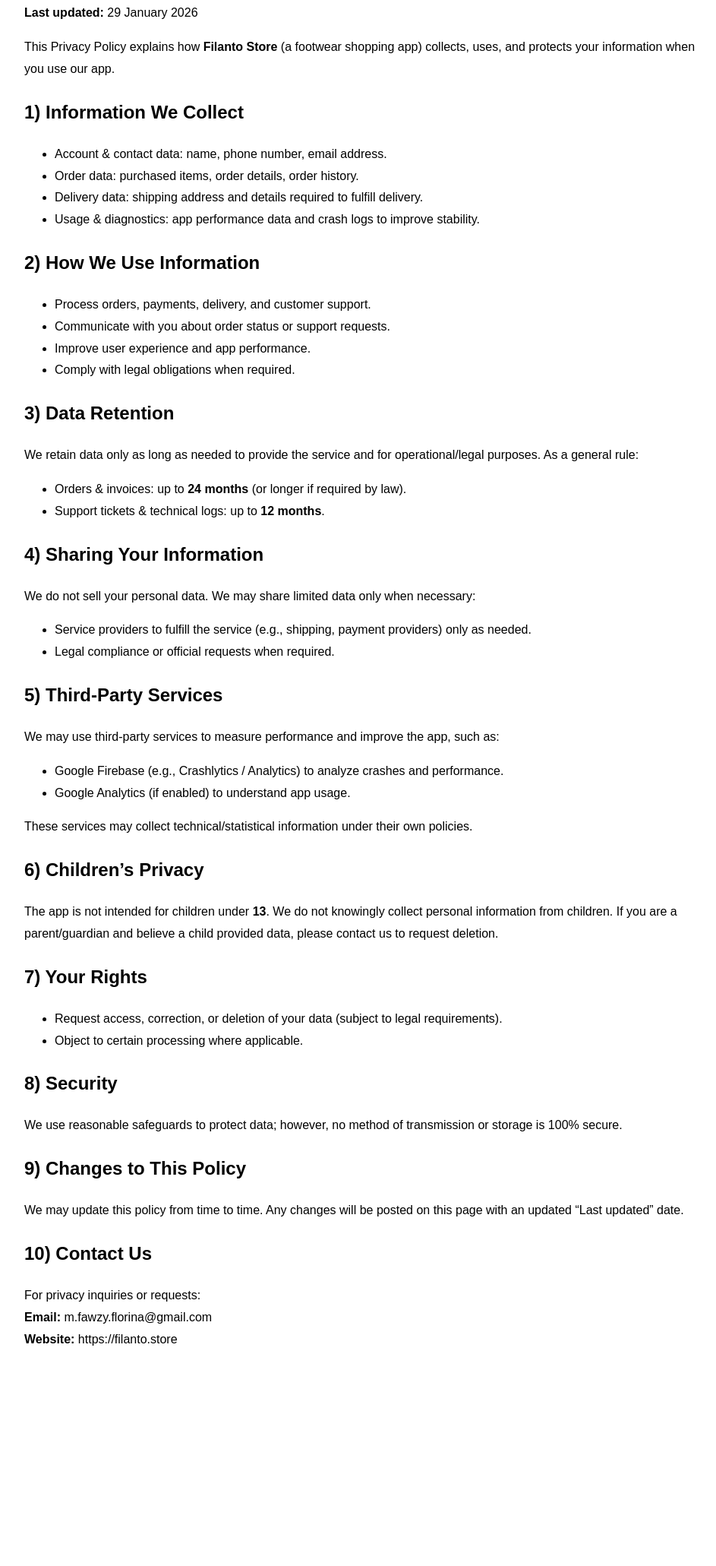
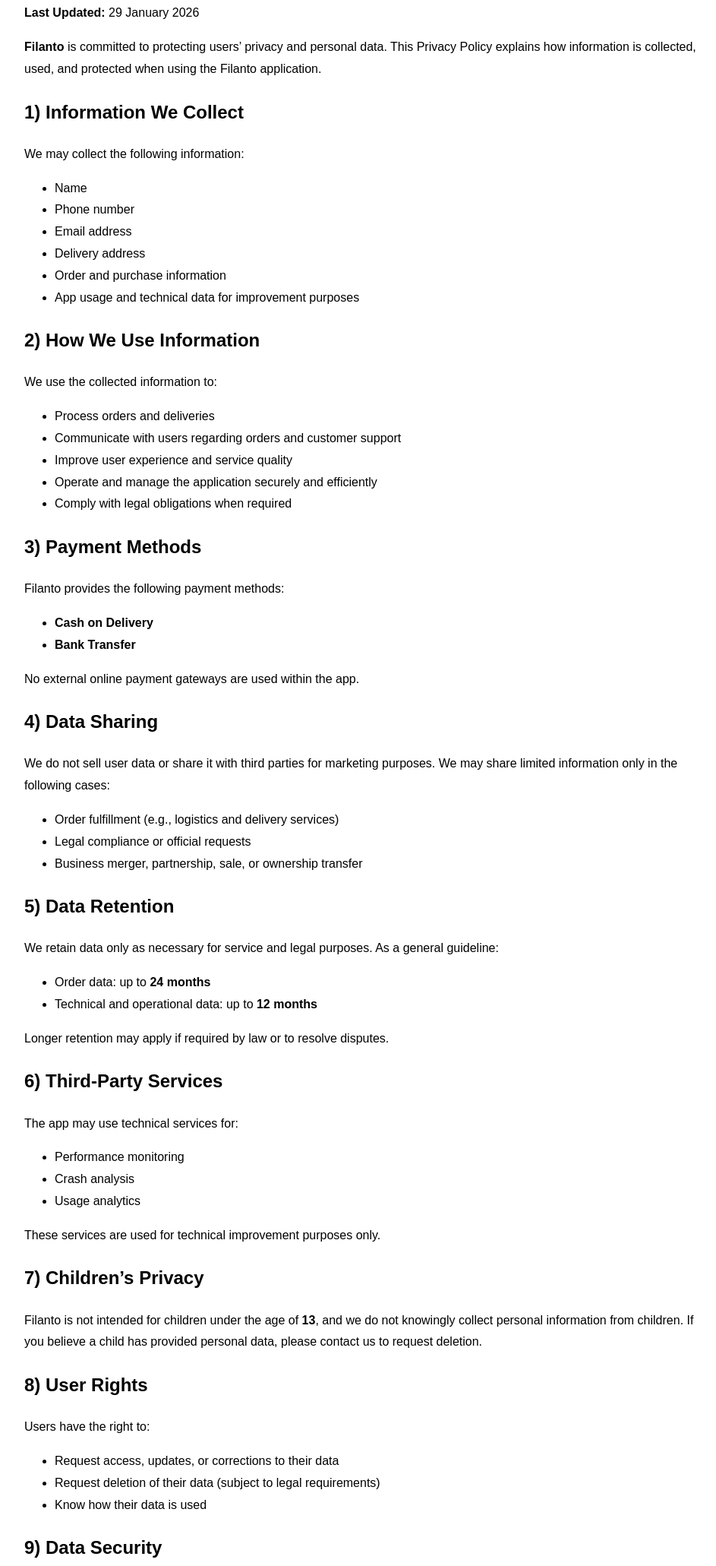
Before and after one commit to AhmedSaied22/filanto-privacy, a plain HTML site: page privacy-policy-en.html in a window 1280 px wide. Shown: the part 121-2182 px from the top of the page at 76% size, without its empty margins (158-1101 px from the left). Before the commit the page ends 1938 px from the top, so only its background shows below. Drawn offline with Linux system fonts and the light colour scheme.

Commit message:
Update privacy-policy-en.html

```diff
--- a/privacy-policy-en.html
+++ b/privacy-policy-en.html
@@ -3,78 +3,220 @@
 <head>
   <meta charset="utf-8" />
   <meta name="viewport" content="width=device-width, initial-scale=1" />
-  <title>Privacy Policy – Filanto Store</title>
+  <title>Privacy Policy – Filanto</title>
 </head>
-<body style="font-family: Arial; padding: 24px; line-height: 1.8; max-width: 900px; margin: auto;">
-  <h1>Privacy Policy – Filanto Store</h1>
-  <p><strong>Last updated:</strong> 29 January 2026</p>
+<body style="font-family: Arial, sans-serif; padding: 24px; line-height: 1.8; max-width: 900px; margin: auto;">
+  <h1>Privacy Policy – Filanto</h1>
+  <p><strong>Last Updated:</strong> 29 January 2026</p>
 
   <p>
-    This Privacy Policy explains how <strong>Filanto Store</strong> (a footwear shopping app) collects, uses, and protects your information when you use our app.
+    <strong>Filanto</strong> is committed to protecting users’ privacy and personal data.
+    This Privacy Policy explains how information is collected, used, and protected when using the Filanto application.
   </p>
 
   <h2>1) Information We Collect</h2>
+  <p>We may collect the following information:</p>
   <ul>
-    <li>Account & contact data: name, phone number, email address.</li>
-    <li>Order data: purchased items, order details, order history.</li>
-    <li>Delivery data: shipping address and details required to fulfill delivery.</li>
-    <li>Usage & diagnostics: app performance data and crash logs to improve stability.</li>
+    <li>Name</li>
+    <li>Phone number</li>
+    <li>Email address</li>
+    <li>Delivery address</li>
+    <li>Order and purchase information</li>
+    <li>App usage and technical data for improvement purposes</li>
   </ul>
 
   <h2>2) How We Use Information</h2>
+  <p>We use the collected information to:</p>
   <ul>
-    <li>Process orders, payments, delivery, and customer support.</li>
-    <li>Communicate with you about order status or support requests.</li>
-    <li>Improve user experience and app performance.</li>
-    <li>Comply with legal obligations when required.</li>
+    <li>Process orders and deliveries</li>
+    <li>Communicate with users regarding orders and customer support</li>
+    <li>Improve user experience and service quality</li>
+    <li>Operate and manage the application securely and efficiently</li>
+    <li>Comply with legal obligations when required</li>
   </ul>
 
-  <h2>3) Data Retention</h2>
-  <p>We retain data only as long as needed to provide the service and for operational/legal purposes. As a general rule:</p>
+  <h2>3) Payment Methods</h2>
+  <p>Filanto provides the following payment methods:</p>
   <ul>
-    <li>Orders & invoices: up to <strong>24 months</strong> (or longer if required by law).</li>
-    <li>Support tickets & technical logs: up to <strong>12 months</strong>.</li>
+    <li><strong>Cash on Delivery</strong></li>
+    <li><strong>Bank Transfer</strong></li>
+  </ul>
+  <p>No external online payment gateways are used within the app.</p>
+
+  <h2>4) Data Sharing</h2>
+  <p>
+    We do not sell user data or share it with third parties for marketing purposes.
+    We may share limited information only in the following cases:
+  </p>
+  <ul>
+    <li>Order fulfillment (e.g., logistics and delivery services)</li>
+    <li>Legal compliance or official requests</li>
+    <li>Business merger, partnership, sale, or ownership transfer</li>
   </ul>
 
-  <h2>4) Sharing Your Information</h2>
-  <p>We do not sell your personal data. We may share limited data only when necessary:</p>
+  <h2>5) Data Retention</h2>
+  <p>We retain data only as necessary for service and legal purposes. As a general guideline:</p>
   <ul>
-    <li>Service providers to fulfill the service (e.g., shipping, payment providers) only as needed.</li>
-    <li>Legal compliance or official requests when required.</li>
+    <li>Order data: up to <strong>24 months</strong></li>
+    <li>Technical and operational data: up to <strong>12 months</strong></li>
+  </ul>
+  <p>Longer retention may apply if required by law or to resolve disputes.</p>
+
+  <h2>6) Third-Party Services</h2>
+  <p>
+    The app may use technical services for:
+  </p>
+  <ul>
+    <li>Performance monitoring</li>
+    <li>Crash analysis</li>
+    <li>Usage analytics</li>
+  </ul>
+  <p>These services are used for technical improvement purposes only.</p>
+
+  <h2>7) Children’s Privacy</h2>
+  <p>
+    Filanto is not intended for children under the age of <strong>13</strong>, and we do not knowingly
+    collect personal information from children. If you believe a child has provided personal data, please contact us to request deletion.
+  </p>
+
+  <h2>8) User Rights</h2>
+  <p>Users have the right to:</p>
+  <ul>
+    <li>Request access, updates, or corrections to their data</li>
+    <li>Request deletion of their data (subject to legal requirements)</li>
+    <li>Know how their data is used</li>
   </ul>
 
-  <h2>5) Third-Party Services</h2>
-  <p>We may use third-party services to measure performance and improve the app, such as:</p>
-  <ul>
-    <li>Google Firebase (e.g., Crashlytics / Analytics) to analyze crashes and performance.</li>
-    <li>Google Analytics (if enabled) to understand app usage.</li>
-  </ul>
-  <p>These services may collect technical/statistical information under their own policies.</p>
-
-  <h2>6) Children’s Privacy</h2>
+  <h2>9) Data Security</h2>
   <p>
-    The app is not intended for children under <strong>13</strong>. We do not knowingly collect personal information from children. If you are a parent/guardian and believe a child provided data, please contact us to request deletion.
+    Filanto applies appropriate security measures to protect user data from unauthorized access or misuse.
+    However, no method of transmission or storage is 100% secure.
   </p>
 
-  <h2>7) Your Rights</h2>
+  <h2>10) Policy Updates</h2>
+  <p>
+    This policy may be updated from time to time. Updates will be published on this page with a revised “Last Updated” date.
+  </p>
+
+  <h2>11) Contact Us</h2>
+  <p>
+    For privacy-related inquiries:
+    <br/>
+    <strong>Email:</strong> m.fawzy.florina@gmail.com
+  </p>
+
+  <hr />
+  <p style="font-size: 14px; opacity: 0.85;">© 2026 Filanto</p>
+</body>
+</html>
+<!doctype html>
+<html lang="en">
+<head>
+  <meta charset="utf-8" />
+  <meta name="viewport" content="width=device-width, initial-scale=1" />
+  <title>Privacy Policy – Filanto</title>
+</head>
+<body style="font-family: Arial, sans-serif; padding: 24px; line-height: 1.8; max-width: 900px; margin: auto;">
+  <h1>Privacy Policy – Filanto</h1>
+  <p><strong>Last Updated:</strong> 29 January 2026</p>
+
+  <p>
+    <strong>Filanto</strong> is committed to protecting users’ privacy and personal data.
+    This Privacy Policy explains how information is collected, used, and protected when using the Filanto application.
+  </p>
+
+  <h2>1) Information We Collect</h2>
+  <p>We may collect the following information:</p>
   <ul>
-    <li>Request access, correction, or deletion of your data (subject to legal requirements).</li>
-    <li>Object to certain processing where applicable.</li>
+    <li>Name</li>
+    <li>Phone number</li>
+    <li>Email address</li>
+    <li>Delivery address</li>
+    <li>Order and purchase information</li>
+    <li>App usage and technical data for improvement purposes</li>
   </ul>
 
-  <h2>8) Security</h2>
-  <p>We use reasonable safeguards to protect data; however, no method of transmission or storage is 100% secure.</p>
+  <h2>2) How We Use Information</h2>
+  <p>We use the collected information to:</p>
+  <ul>
+    <li>Process orders and deliveries</li>
+    <li>Communicate with users regarding orders and customer support</li>
+    <li>Improve user experience and service quality</li>
+    <li>Operate and manage the application securely and efficiently</li>
+    <li>Comply with legal obligations when required</li>
+  </ul>
 
-  <h2>9) Changes to This Policy</h2>
-  <p>We may update this policy from time to time. Any changes will be posted on this page with an updated “Last updated” date.</p>
+  <h2>3) Payment Methods</h2>
+  <p>Filanto provides the following payment methods:</p>
+  <ul>
+    <li><strong>Cash on Delivery</strong></li>
+    <li><strong>Bank Transfer</strong></li>
+  </ul>
+  <p>No external online payment gateways are used within the app.</p>
 
-  <h2>10) Contact Us</h2>
+  <h2>4) Data Sharing</h2>
   <p>
-    For privacy inquiries or requests:
+    We do not sell user data or share it with third parties for marketing purposes.
+    We may share limited information only in the following cases:
+  </p>
+  <ul>
+    <li>Order fulfillment (e.g., logistics and delivery services)</li>
+    <li>Legal compliance or official requests</li>
+    <li>Business merger, partnership, sale, or ownership transfer</li>
+  </ul>
+
+  <h2>5) Data Retention</h2>
+  <p>We retain data only as necessary for service and legal purposes. As a general guideline:</p>
+  <ul>
+    <li>Order data: up to <strong>24 months</strong></li>
+    <li>Technical and operational data: up to <strong>12 months</strong></li>
+  </ul>
+  <p>Longer retention may apply if required by law or to resolve disputes.</p>
+
+  <h2>6) Third-Party Services</h2>
+  <p>
+    The app may use technical services for:
+  </p>
+  <ul>
+    <li>Performance monitoring</li>
+    <li>Crash analysis</li>
+    <li>Usage analytics</li>
+  </ul>
+  <p>These services are used for technical improvement purposes only.</p>
+
+  <h2>7) Children’s Privacy</h2>
+  <p>
+    Filanto is not intended for children under the age of <strong>13</strong>, and we do not knowingly
+    collect personal information from children. If you believe a child has provided personal data, please contact us to request deletion.
+  </p>
+
+  <h2>8) User Rights</h2>
+  <p>Users have the right to:</p>
+  <ul>
+    <li>Request access, updates, or corrections to their data</li>
+    <li>Request deletion of their data (subject to legal requirements)</li>
+    <li>Know how their data is used</li>
+  </ul>
+
+  <h2>9) Data Security</h2>
+  <p>
+    Filanto applies appropriate security measures to protect user data from unauthorized access or misuse.
+    However, no method of transmission or storage is 100% secure.
+  </p>
+
+  <h2>10) Policy Updates</h2>
+  <p>
+    This policy may be updated from time to time. Updates will be published on this page with a revised “Last Updated” date.
+  </p>
+
+  <h2>11) Contact Us</h2>
+  <p>
+    For privacy-related inquiries:
     <br/>
     <strong>Email:</strong> m.fawzy.florina@gmail.com
-    <br/>
-    <strong>Website:</strong> https://filanto.store
   </p>
+
+  <hr />
+  <p style="font-size: 14px; opacity: 0.85;">© 2026 Filanto</p>
 </body>
 </html>
```
